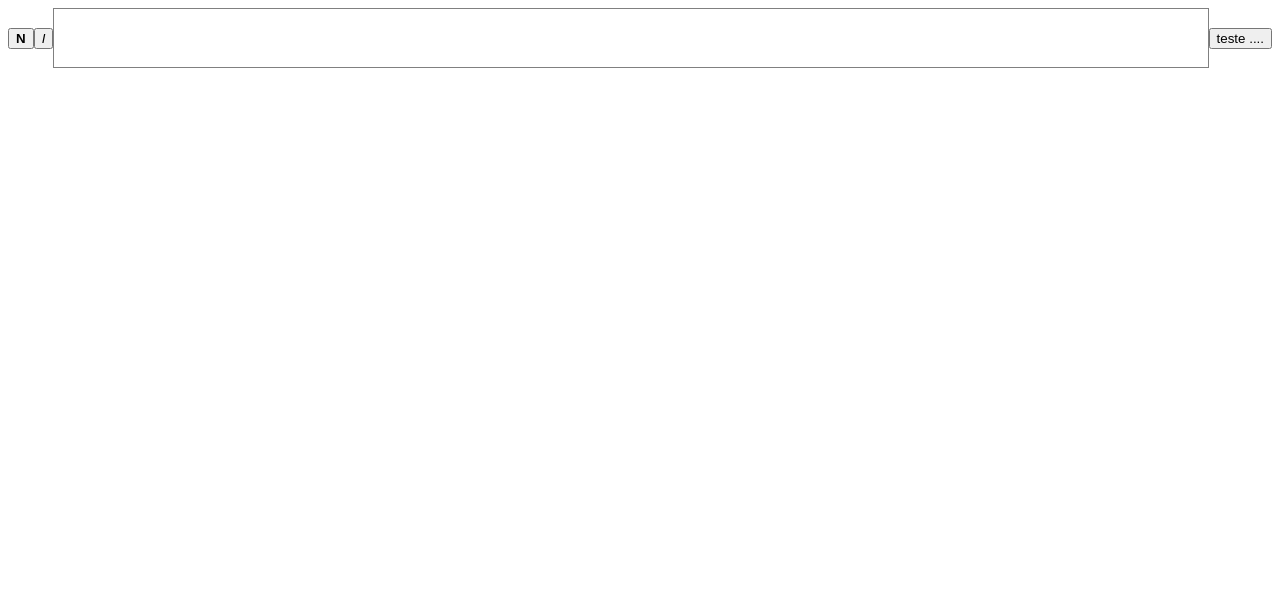
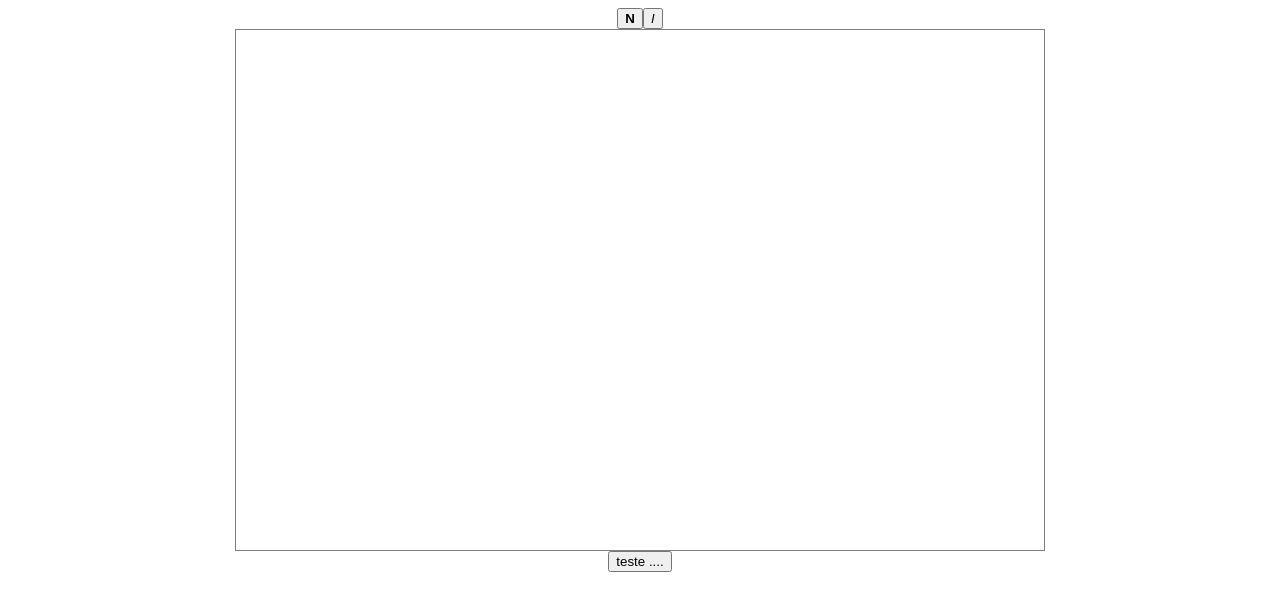
Before and after one commit to jecrs687/rich-text-editor, a React (Create React App) app: page / in a window 1280 px wide. Shown: the top 610 px of the page. Built offline with nearby package versions, Linux system fonts and the light colour scheme.

Commit message:
fix some bugs

```diff
--- a/src/App.css
+++ b/src/App.css
@@ -2,9 +2,11 @@
   display: flex;
   align-items: center;
   justify-content: center;
+  flex-direction: column;
 }
 .box-text{
-  flex: 1;
+  height: 60vh;
+  width: 60vw;
   border: gray 0.6px solid;
   padding: 20px;
 }
--- a/src/App.js
+++ b/src/App.js
@@ -2,11 +2,12 @@ import React,{useState, useEffect, useRef} from 'react';
 import './App.css';
 
 function App() {
-  const [text, setText]        = useState('');
-  const boxText                = useRef()
-  const [textDiv, setTextDiv]  = useState('');
+  const [text, setText]          = useState('');
+  const [text2, setText2]        = useState('');
+  const boxText                  = useRef()
+  const [textDiv, setTextDiv]    = useState('');
 
-  const [selected, setSelected] = useState({
+  const [selected, setSelected]  = useState({
       "start": 0,
       "end"  : 0
   })
@@ -23,7 +24,8 @@ function App() {
     })  };
 
     useEffect(()=>{
-      text.split('  *.&**  ');
+      boxText.current.innerHTML = text
+      console.log(boxText.current.innerHTML)
     },[text])
 
 // main code
@@ -33,13 +35,14 @@ function App() {
         <button onClick={
           ()=>{
 
-            var temp = textDiv.slice(0, selected.start)+ '  *.&**  ' + textDiv.slice(selected.start, selected.end) + '  *.&**  ' +  textDiv.slice(selected.end, textDiv.length);
+            var temp = textDiv.slice(0, selected.start)+ '<strong>' + textDiv.slice(selected.start, selected.end) + '</strong>' +  textDiv.slice(selected.end, textDiv.length);
+
             setText(temp)
           }
         }><strong>N</strong></button>
                 <button onClick={
           ()=>{
-            var temp = textDiv.slice(0, selected.start)+ '  *.&||  ' + textDiv.slice(selected.start, selected.end) + '  *.&||  ' +  textDiv.slice(selected.end, textDiv.length);
+            var temp = textDiv.slice(0, selected.start)+ '<i>' + textDiv.slice(selected.start, selected.end) + '</i>' +  textDiv.slice(selected.end, textDiv.length);
             setText(temp)
           }
         }><i>I</i></button>
@@ -48,8 +51,8 @@ function App() {
       className='box-text'
       contentEditable
       ref={boxText}
-      suppressContentEditableWarning={true}
       children={text}
+      suppressContentEditableWarning
       onInput={(value)=>{setTextDiv(value.currentTarget.textContent)}}
         />
       <button onClick={()=>{console.log()}}>teste ....</button>
```
